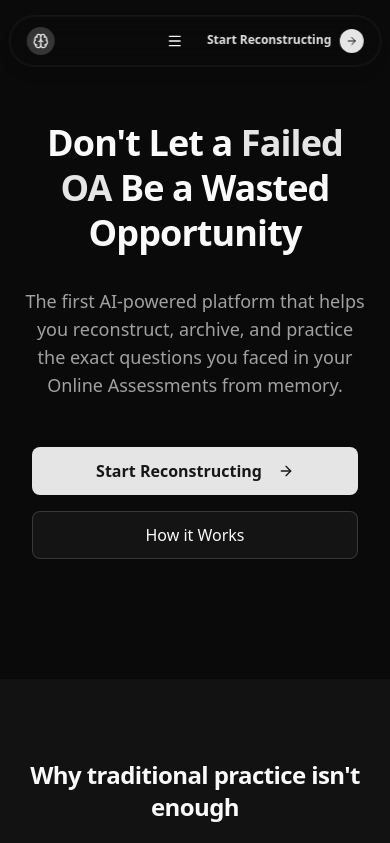
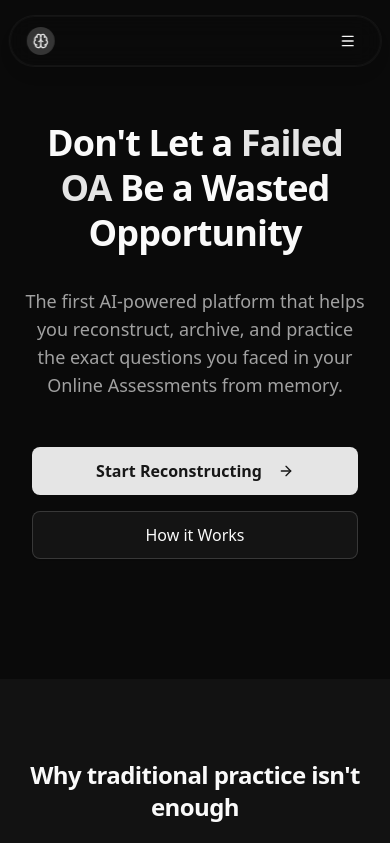
Before and after one commit to rohit-patil-code/InterviewReplay, a Next.js app in the folder frontend/: page / in a window 390 px wide. Shown: the top 843 px of the page. Built offline with nearby package versions, Linux system fonts and the light colour scheme; no server answers.

Commit message:
Hide navbar action on mobile

```diff
--- a/frontend/components/layout/site-header.tsx
+++ b/frontend/components/layout/site-header.tsx
@@ -58,7 +58,7 @@ export function SiteHeader() {
                     {/* Action */}
                     <Link
                         href="/dashboard"
-                        className="flex items-center gap-2 group/btn pl-1"
+                        className="hidden sm:flex items-center gap-2 group/btn pl-1"
                     >
                         <span className="text-xs font-semibold text-foreground/90 group-hover/btn:text-foreground transition-colors pb-px border-b border-transparent group-hover/btn:border-primary">
                             Start Reconstructing
```
